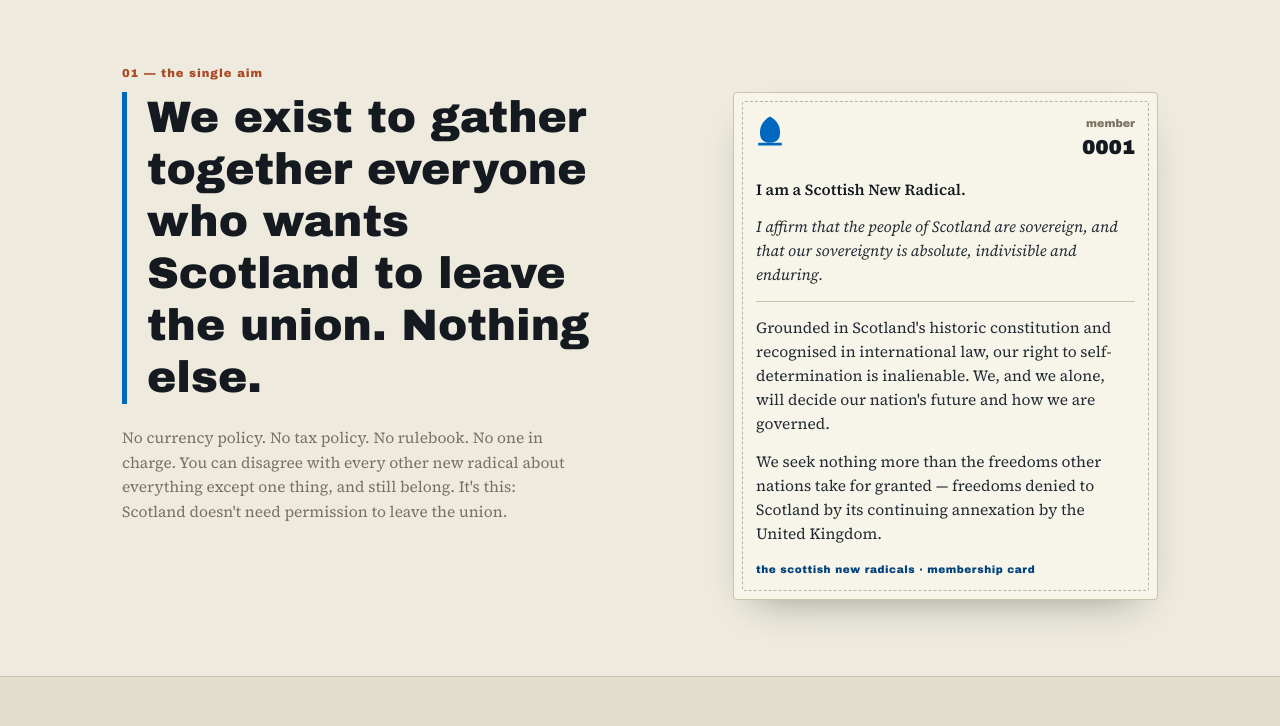
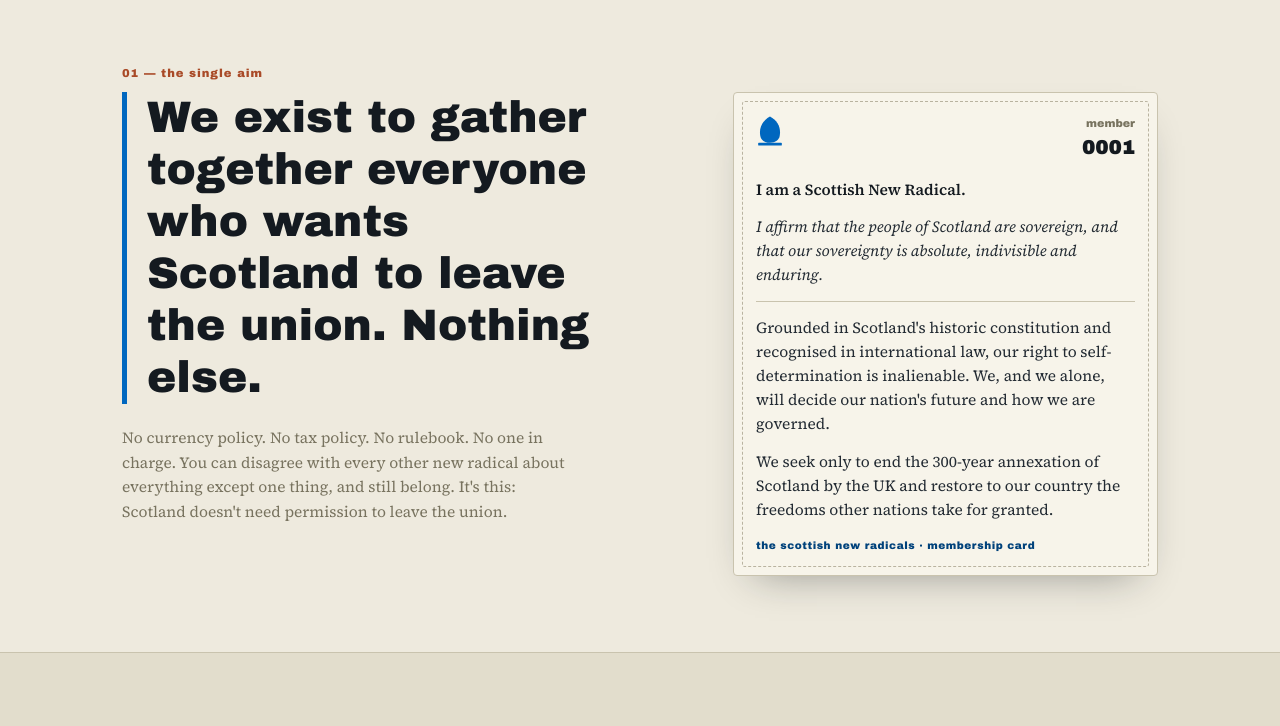
Before and after one commit to project-arbroath/Scottish-new-radicals, an Eleventy site: page src/index.njk in a window 1280 px wide. Shown: the part 618-1344 px from the top of the page. Built offline with nearby package versions, Linux system fonts and the light colour scheme; Eleventy itself is replaced by a stand-in of ours; files that its build step writes are made by us from their sources.

Commit message:
Update card text
Insert We seek only to end the 300-year annexation of Scotland by the UK and restore to our country the freedoms other nations take for granted.

```diff
--- a/src/index.njk
+++ b/src/index.njk
@@ -46,7 +46,7 @@ permalink: /index.html
         <p class="card-declaration">I am a Scottish New Radical.</p>
         <p class="card-quote">I affirm that the people of Scotland are sovereign, and that our sovereignty is absolute, indivisible and enduring.</p>
         <p class="card-quote2">Grounded in Scotland's historic constitution and recognised in international law, our right to self-determination is inalienable. We, and we alone, will decide our nation's future and how we are governed.</p>
-        <p class="card-quote2">We seek nothing more than the freedoms other nations take for granted — freedoms denied to Scotland by its continuing annexation by the United Kingdom.</p>
+        <p class="card-quote2">We seek only to end the 300-year annexation of Scotland by the UK and restore to our country the freedoms other nations take for granted.</p>
         <div class="card-foot">the scottish new radicals · membership card</div>
       </div>
     </div>
```
